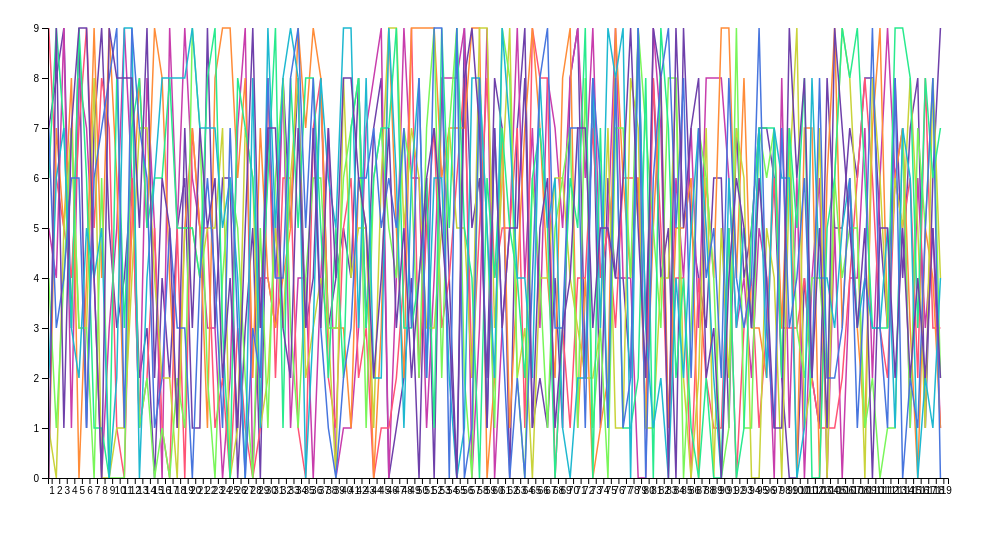
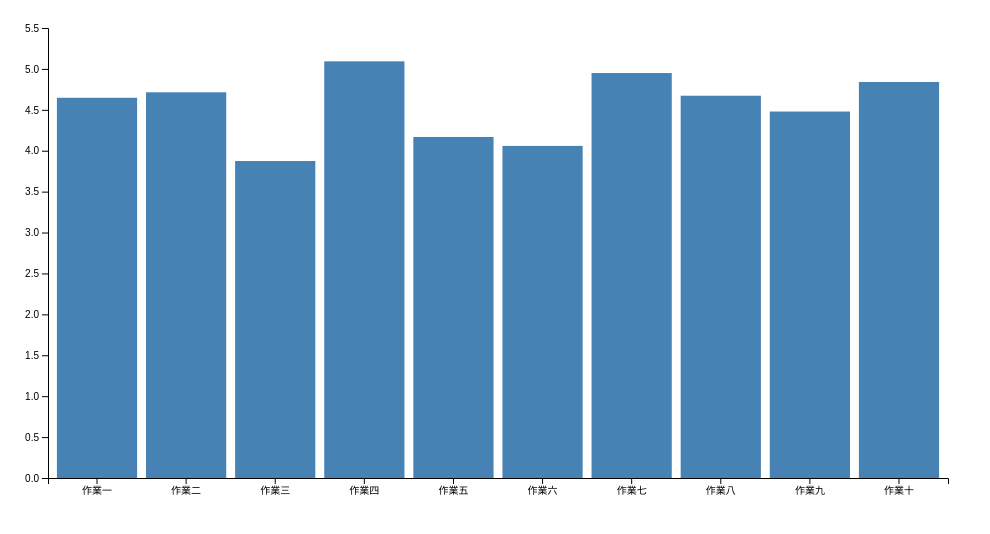
Before and after one commit to ChengShaoFong/vis2023f, a plain HTML site: page hw01/src-strong/index.html in a window 1280 px wide. Shown: the whole page, without its empty margins (0-990 px from the left). Drawn offline with nearby package versions, Linux system fonts and the light colour scheme.

Commit message:
first commit

```diff
--- a/hw01/src-strong/index.html
+++ b/hw01/src-strong/index.html
@@ -1,7 +1,7 @@
 <!DOCTYPE html>
 <html>
 <head>
-    <title>Line Chart with D3.js v7</title>
+    <title>Histogram with D3.js v7</title>
     <script src="https://d3js.org/d3.v7.min.js"></script>
 </head>
 <body>
@@ -24,38 +24,29 @@
                 .attr("transform", "translate(" + margin.left + "," + margin.top + ")");
 
             const x = d3.scaleBand()
-                .domain(data.map(d => d["序號"]))
+                .domain(keys)
                 .range([0, width])
                 .padding(0.1);
 
             const y = d3.scaleLinear()
-                .domain([0, d3.max(data, d => d3.max(keys, key => +d[key]))])
+                .domain([0, d3.max(keys, key => d3.mean(data, d => +d[key]))])
+                .nice()
                 .range([height, 0]);
 
-            const color = d3.scaleOrdinal()
-                .domain(keys)
-                .range(d3.quantize(d3.interpolateRainbow, keys.length));
-
-            const line = d3.line()
-                .x(d => x(d["序號"]))
-                .y(d => y(+d.value));
-
-            keys.forEach(key => {
-                svg.append("path")
-                    .datum(data.map(d => ({ "序號": d["序號"], value: d[key] })))
-                    .attr("fill", "none")
-                    .attr("stroke", () => color(key))
-                    .attr("stroke-width", 1.5)
-                    .attr("d", line);
-            });
+            svg.selectAll("bar")
+                .data(keys)
+                .enter().append("rect")
+                .style("fill", "steelblue")
+                .attr("x", d => x(d))
+                .attr("width", x.bandwidth())
+                .attr("y", d => y(d3.mean(data, row => +row[d])))
+                .attr("height", d => height - y(d3.mean(data, row => +row[d])));
 
             svg.append("g")
-                .attr("class", "axis axis--x")
                 .attr("transform", "translate(0," + height + ")")
                 .call(d3.axisBottom(x));
 
             svg.append("g")
-                .attr("class", "axis axis--y")
                 .call(d3.axisLeft(y));
         }
 
```
Also changed, not shown: hw01/index.html (+1 -1 lines), hw01/src-medium-v7/index.html (+16 -15 lines).
